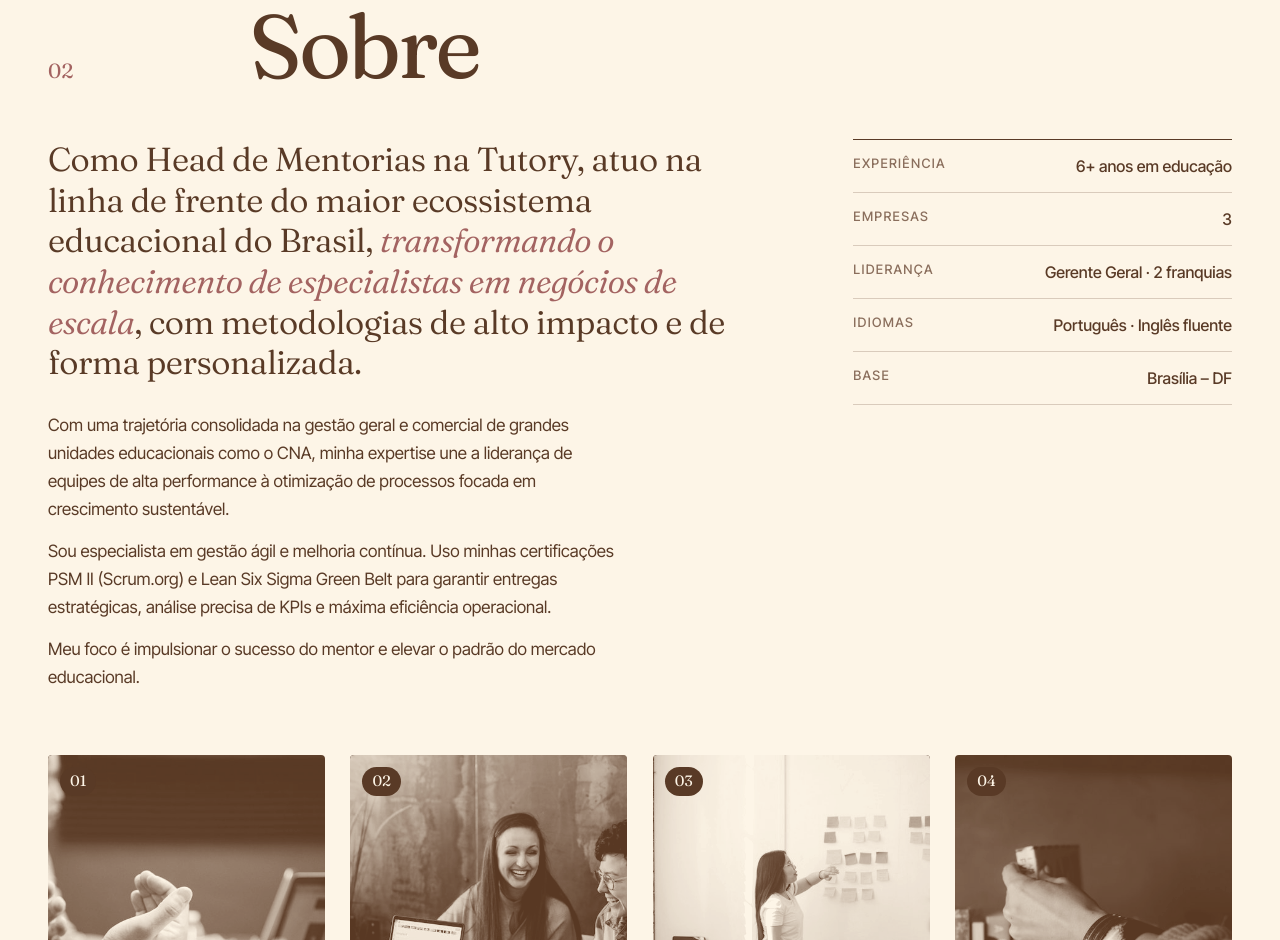
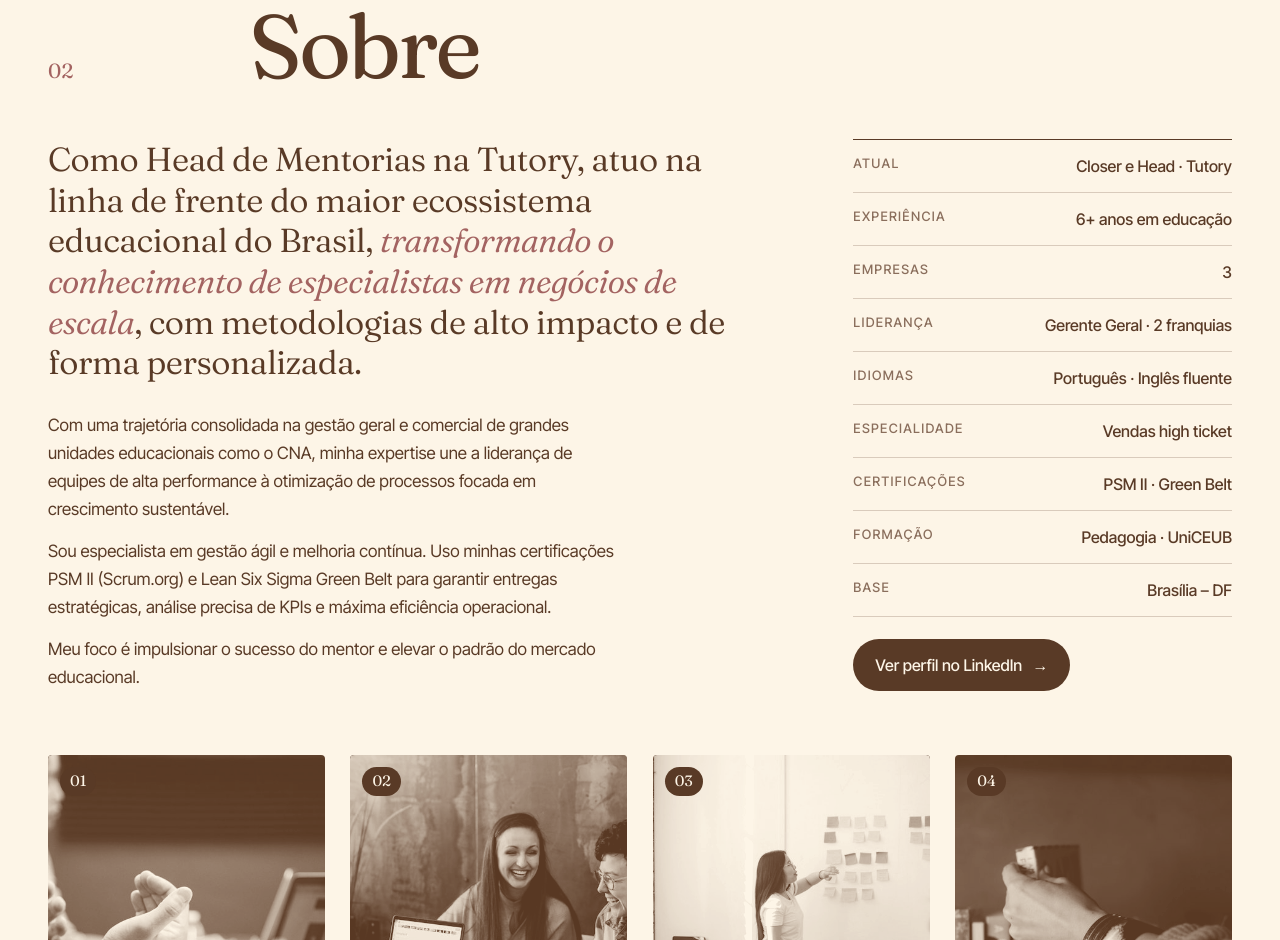
Before and after one commit to annydiasportfolio/annydiasportfolio.github.io, a plain HTML site: page index.html in a window 1280 px wide. Shown: the part 1308-2248 px from the top of the page. Drawn offline with Linux system fonts and the light colour scheme.

Commit message:
Completa a ficha do Sobre e adiciona botão do LinkedIn
Co-Authored-By: Claude Opus 5.5 <noreply@anthropic.com>
Claude-Session: https://claude.ai/code/session_01AZpuWmbUBDndDSJETDf95F

```diff
--- a/index.html
+++ b/index.html
@@ -149,6 +149,7 @@ nav a.on{background:var(--fg);color:var(--bg)}
 .facts div{display:flex;justify-content:space-between;gap:16px;padding:14px 0;border-bottom:1px solid var(--line)}
 .facts dt{font-size:13px;text-transform:uppercase;letter-spacing:.1em;color:var(--muted);font-weight:500}
 .facts dd{margin:0;font-weight:500;text-align:right}
+.facts .facts-btn{margin-top:22px;justify-self:start}
 @media (max-width:860px){.facts{grid-column:1 / -1}}
 
 .pillars{display:grid;grid-template-columns:repeat(4,minmax(0,1fr));gap:clamp(16px,2vw,28px);margin-top:clamp(40px,5vw,72px)}
@@ -336,11 +337,16 @@ footer{padding-block:clamp(48px,7vw,96px) clamp(28px,4vw,40px)}
           </div>
         </div>
         <dl class="facts">
+          <div><dt>Atual</dt><dd>Closer e Head · Tutory</dd></div>
           <div><dt>Experiência</dt><dd>6+ anos em educação</dd></div>
           <div><dt>Empresas</dt><dd>3</dd></div>
           <div><dt>Liderança</dt><dd>Gerente Geral · 2 franquias</dd></div>
           <div><dt>Idiomas</dt><dd>Português · Inglês fluente</dd></div>
+          <div><dt>Especialidade</dt><dd>Vendas high ticket</dd></div>
+          <div><dt>Certificações</dt><dd>PSM II · Green Belt</dd></div>
+          <div><dt>Formação</dt><dd>Pedagogia · UniCEUB</dd></div>
           <div><dt>Base</dt><dd>Brasília – DF</dd></div>
+          <a class="btn facts-btn" href="https://www.linkedin.com/in/annysealey/" target="_blank" rel="noopener">Ver perfil no LinkedIn <span aria-hidden="true">→</span></a>
         </dl>
       </div>
 
```
